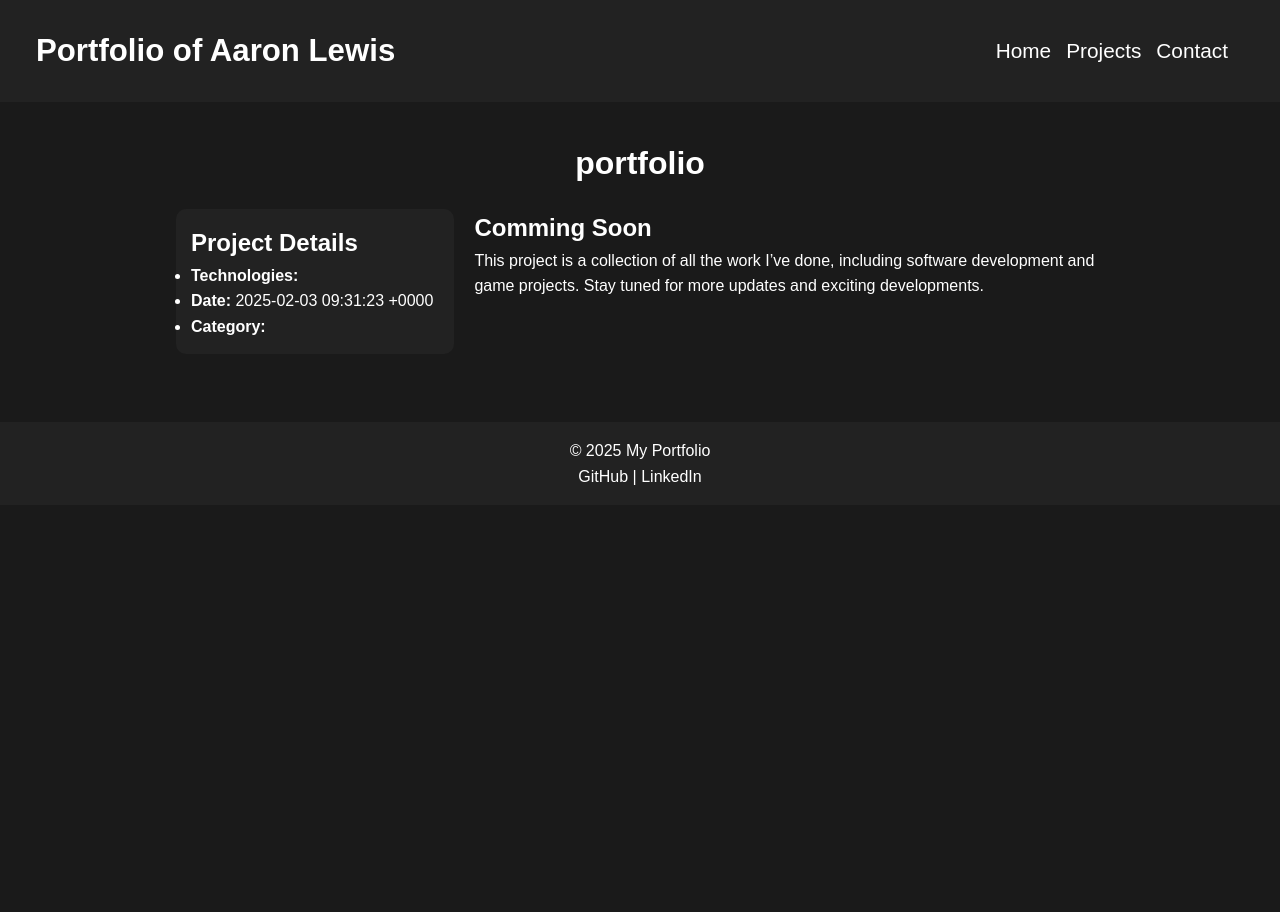
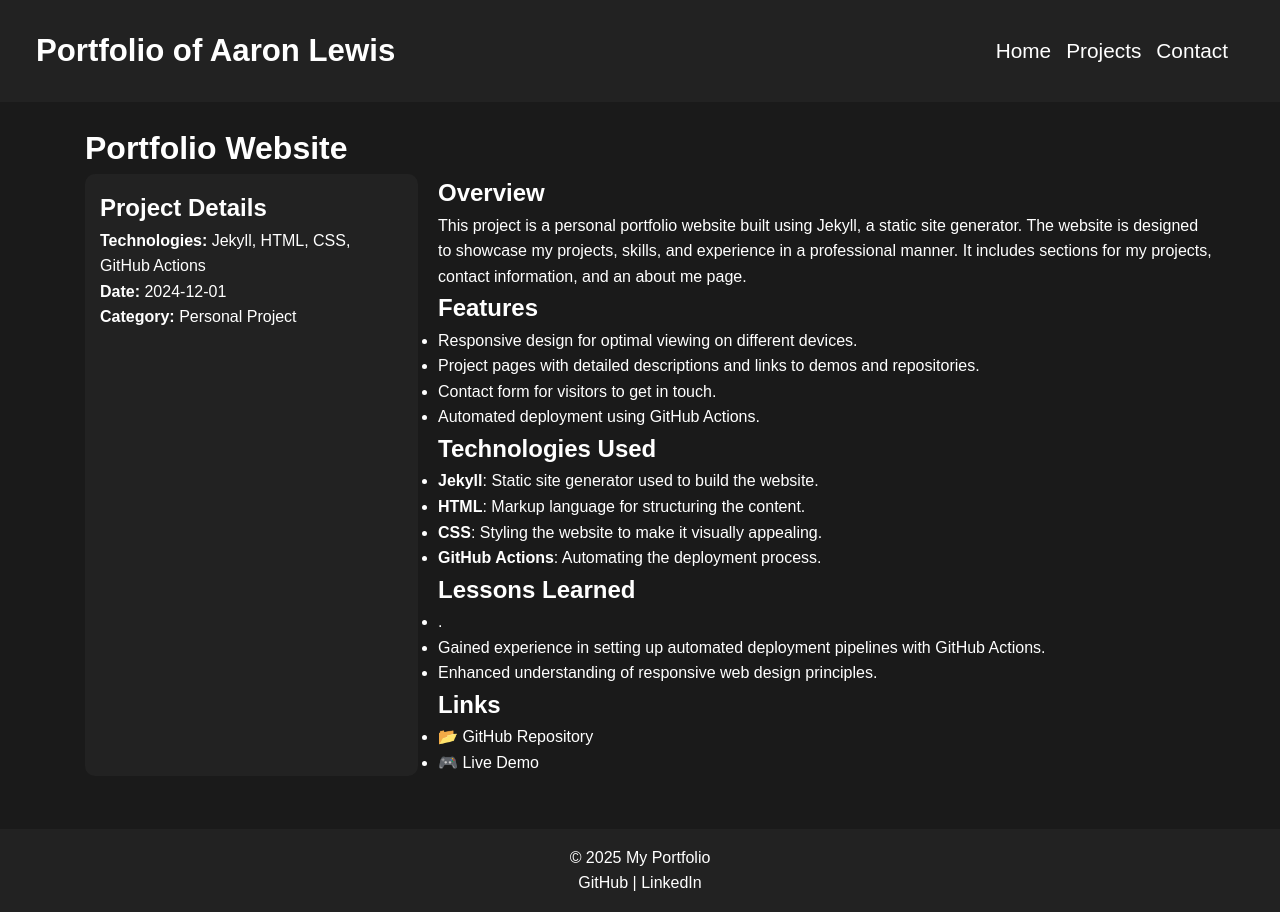
Before and after one commit to AaronL-98/AaronL-98.github.io, a Jekyll site: the page built from _projects/portolio-project.md, in a window 1280 px wide. Built offline with Jekyll 4.4.1, drawn with Linux system fonts in a browser that asks for light colours.

Commit message:
feat: add layout for console monopoly project

```diff
--- a/_layouts/project_overview.html
+++ b/_layouts/project_overview.html
@@ -4,22 +4,21 @@ title: "project-overview"
 css: "/css/project_overview.css"
 ---
 
-<main class="portfolio-project-container">
+<main class="project-container">
   <header class="portfolio-header">
     <h1>{{ page.title }}</h1>
   </header>
 
-  <section class="portfolio-content">
-    <div class="portfolio-sidebar">
+  <section class="project-content">
+    <div class="project-sidebar">
       <h2>Project Details</h2>
       <ul>
-        <li><strong>Technologies:</strong> {{ page.technologies | join: ", " }}</li>
-        <li><strong>Date:</strong> {{ page.date }}</li>
-        <li><strong>Category:</strong> {{ page.category }}</li>
-      </ul>
+        <strong>Technologies:</strong> {{ page.technologies | join: ", " }}<br>
+        <strong>Date:</strong> {{ page.date | date: "%Y-%m-%d" }}<br>
+        <strong>Category:</strong> {{ page.category }}
     </div>
 
-    <div class="portfolio-main-content">
+    <div class="project-main-content">
       {{ content }}
     </div>
   </section>
--- a/_projects/portolio-project.md
+++ b/_projects/portolio-project.md
@@ -1,13 +1,38 @@
 ---
 layout: project_overview
-title: portfolio
-description: Portfolio to display my experience hobbies and interest throughout my career
-content_type: overview_project
-project: portfolio
 css: "/assets/css/project-overview.css"
+title: "Portfolio Website"
+description: "A Jekyll-based portfolio website to showcase my projects and skills."
+technologies: ["Jekyll", "HTML", "CSS", "GitHub Actions"]
+category: "Personal Project"
+date: "2024-12-01"
+repo: "https://github.com/AaronL-98/AaronL-98.github.io"
+demo: "https://aaronl-98.github.io/" # Optional
+image: "/assets/images/project-name.jpg" # Optional
 ---
 
-# Comming Soon
+## Overview
+This project is a personal portfolio website built using Jekyll, a static site generator. The website is designed to showcase my projects, skills, and experience in a professional manner. It includes sections for my projects, contact information, and an about me page.
 
-This project is a collection of all the work I’ve done, including software development and game projects.
-Stay tuned for more updates and exciting developments.
+## Features
+- Responsive design for optimal viewing on different devices.
+- Project pages with detailed descriptions and links to demos and repositories.
+- Contact form for visitors to get in touch.
+- Automated deployment using GitHub Actions.
+
+## Technologies Used
+- **Jekyll**: Static site generator used to build the website.
+- **HTML**: Markup language for structuring the content.
+- **CSS**: Styling the website to make it visually appealing.
+- **GitHub Actions**: Automating the deployment process.
+
+## Lessons Learned
+- .
+- Gained experience in setting up automated deployment pipelines with GitHub Actions.
+- Enhanced understanding of responsive web design principles.
+
+## Links
+- 📂 [GitHub Repository]({{ page.repo }})
+{% if page.demo %}
+- 🎮 [Live Demo]({{ page.demo }})
+{% endif %}
--- a/assets/css/global.css
+++ b/assets/css/global.css
@@ -37,7 +37,7 @@ a:hover {
 
 /* Container */
 .container {
-  max-width: 1000px;
+  max-width: 90%;
   margin: 0 auto;
   padding: 1rem;
 }
--- a/assets/css/project-overview.css
+++ b/assets/css/project-overview.css
@@ -1,28 +1,28 @@
 
-.portfolio-project-container {
-    max-width: 1200px;
+.project-container {
+    max-width: 100%;
     margin: auto;
-    padding: 20px;
+    padding: 5px;
 }
-.portfolio-header {
+.project-header {
     text-align: center;
     margin-bottom: 20px;
   }
-.portfolio-content {
+.project-content {
     display: flex;
     gap: 20px;
 }
-.portfolio-sidebar {
+.project-sidebar {
     flex: 0 0 30%;
     background: #222;
     color: #fff;
     padding: 15px;
     border-radius: 10px;
 }
-.portfolio-main-content {
+.project-main-content {
     flex: 0 0 70%;
 }
-.portfolio-footer {
+.project-footer {
     margin-top: 20px;
     text-align: center;
 }
```
Also changed, not shown: _projects/MrBlocks.md (deleted, +0 -11 lines), _projects/console-monopoly.md (added, +31 -0 lines).
